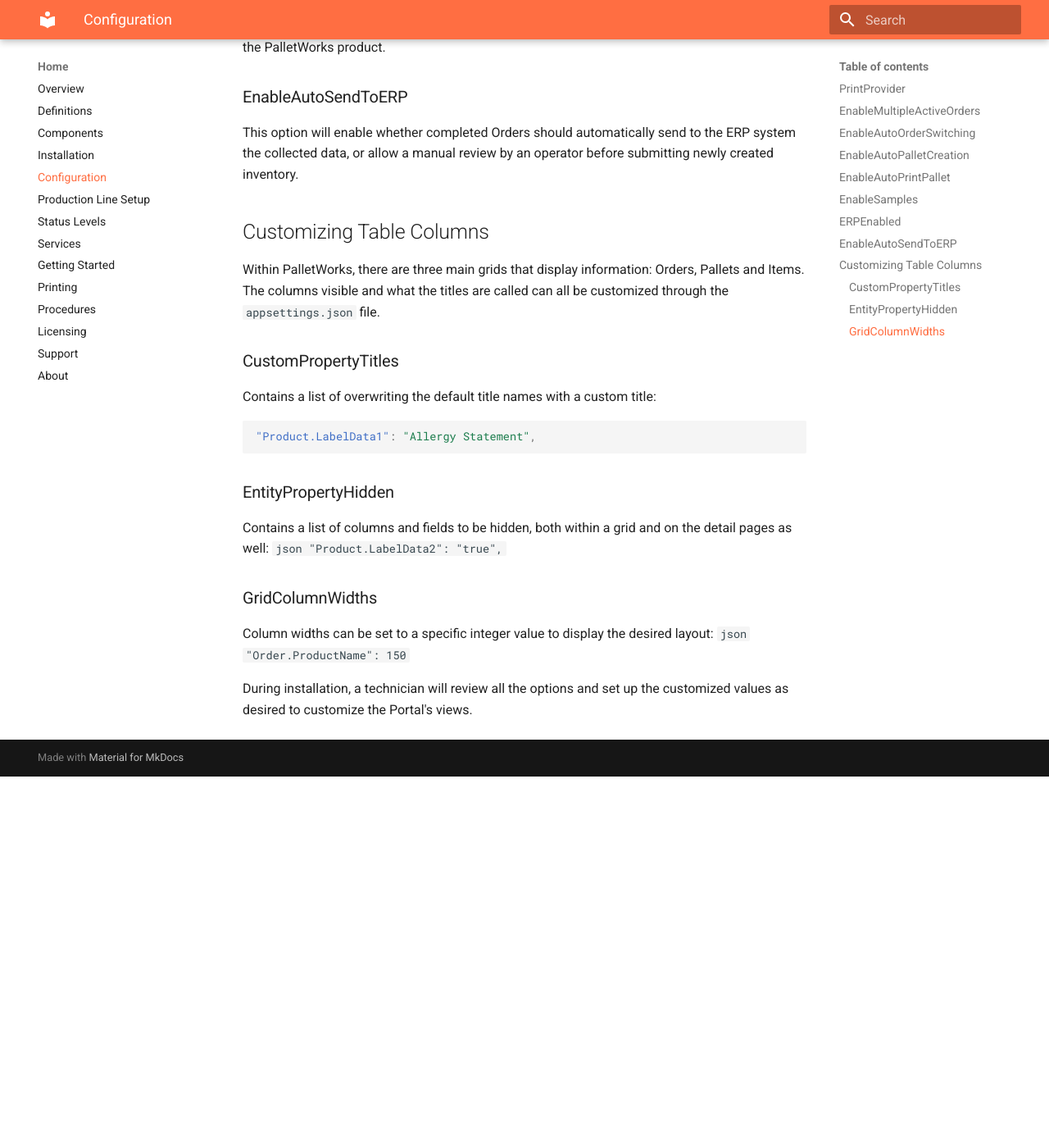
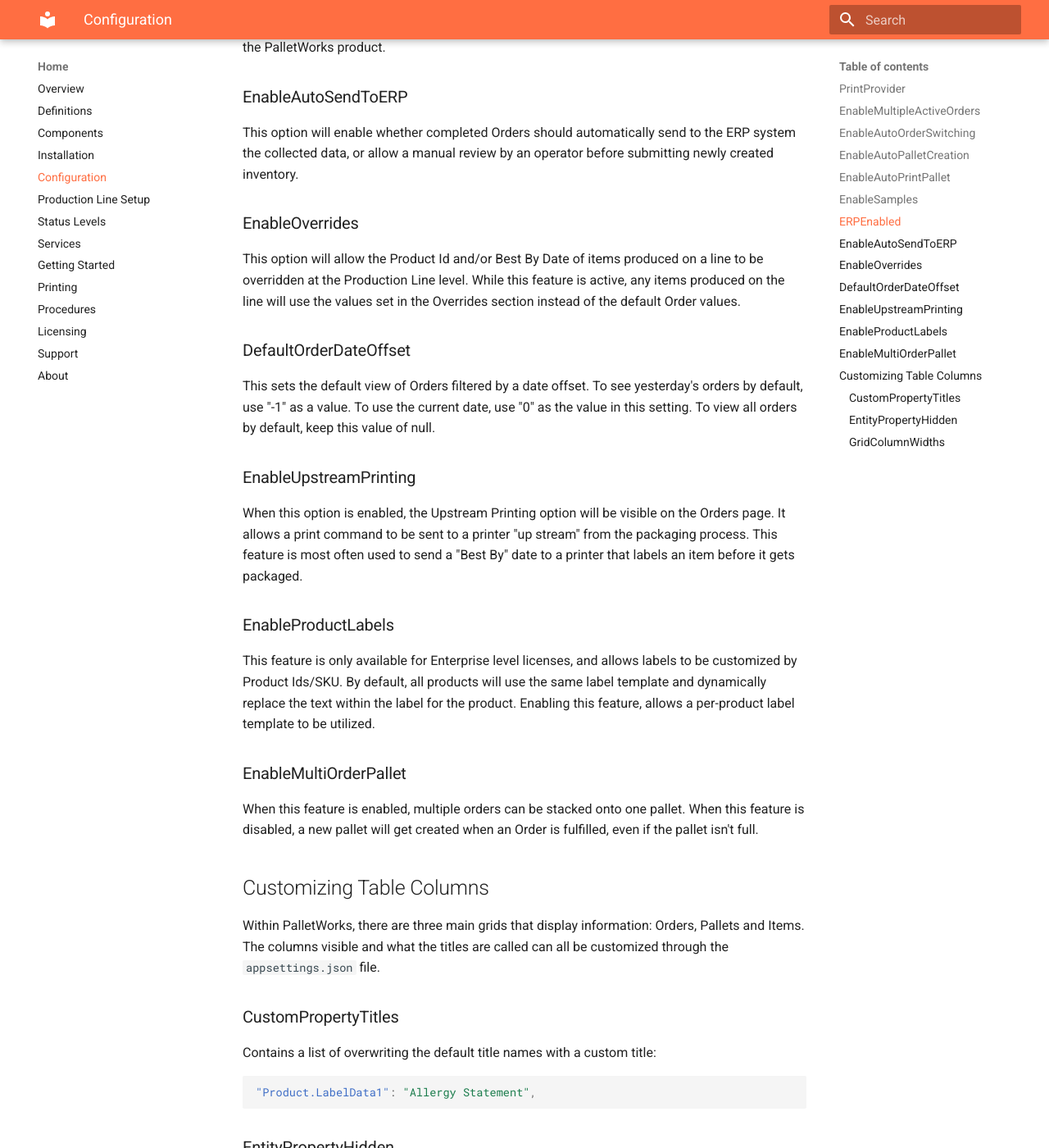
Before and after one commit to cybertrol-engineering/CE.PalletWorks.Documentation, an MkDocs documentation site: the page built from docs/configuration.md, in a window 1280 px wide and 1400 px high, scrolled down 1394 px. Shown: the whole window at 82% size. Built offline with MkDocs 1.6.1 and Material for MkDocs 9.7.7, drawn with Linux system fonts in a browser that asks for light colours; before the commit the page ends 2341 px from its top, so only the background shows below that.

Commit message:
Added configurations

```diff
--- a/docs/configuration.md
+++ b/docs/configuration.md
@@ -32,6 +32,26 @@
 
 This option will enable whether completed Orders should automatically send to the ERP system the collected data, or allow a manual review by an operator before submitting newly created inventory.
 
+### EnableOverrides
+
+This option will allow the Product Id and/or Best By Date of items produced on a line to be overridden at the Production Line level. While this feature is active, any items produced on the line will use the values set in the Overrides section instead of the default Order values.
+
+### DefaultOrderDateOffset
+
+This sets the default view of Orders filtered by a date offset. To see yesterday's orders by default, use "-1" as a value. To use the current date, use "0" as the value in this setting. To view all orders by default, keep this value of null.
+
+### EnableUpstreamPrinting
+
+When this option is enabled, the Upstream Printing option will be visible on the Orders page. It allows a print command to be sent to a printer "up stream" from the packaging process. This feature is most often used to send a "Best By" date to a printer that labels an item before it gets packaged.
+
+### EnableProductLabels
+
+This feature is only available for Enterprise level licenses, and allows labels to be customized by Product Ids/SKU. By default, all products will use the same label template and dynamically replace the text within the label for the product. Enabling this feature, allows a per-product label template to be utilized.
+
+### EnableMultiOrderPallet
+
+When this feature is enabled, multiple orders can be stacked onto one pallet. When this feature is disabled, a new pallet will get created when an Order is fulfilled, even if the pallet isn't full.
+
 ## Customizing Table Columns
 
 Within PalletWorks, there are three main grids that display information: Orders, Pallets and Items. The columns visible and what the titles are called can all be customized through the `appsettings.json` file.
```
